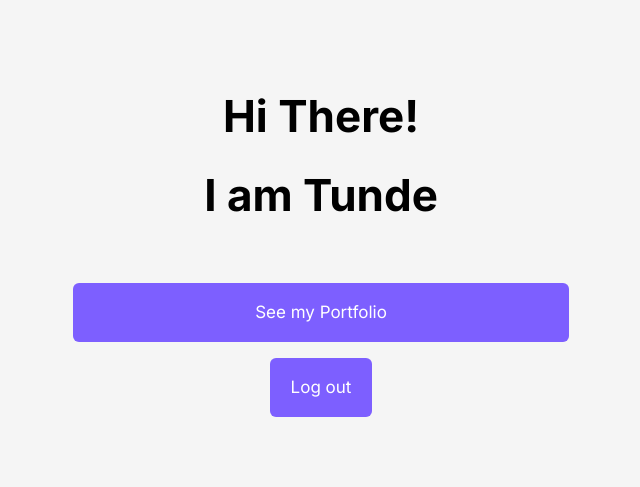
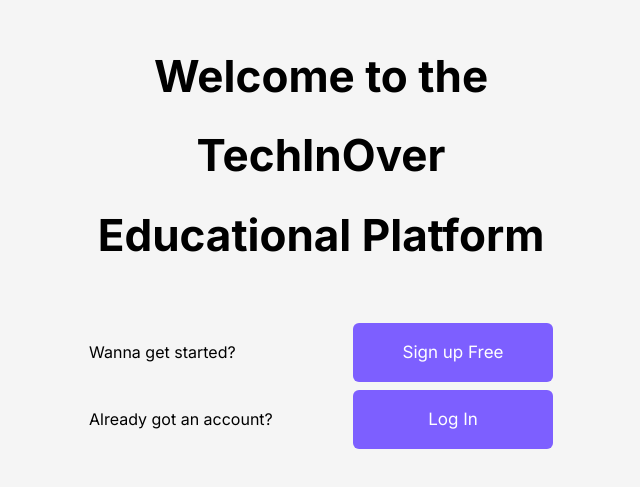
Before and after one commit to Maxinth/techIn, a Next.js app: page / in a window 1280 px wide. Before the commit this address had no page. Shown: the part 153-640 px from the top of the page, without its empty margins (319-959 px from the left). Built offline with nearby package versions, Linux system fonts and the light colour scheme; a web font is replaced by a local one.

Commit message:
refactored index

```diff
--- a/appStyled.ts
+++ b/appStyled.ts
@@ -61,15 +61,35 @@ const HomeContainer = styled.section`
   align-items: center;
   height: 100vh;
   flex-direction: column;
-  padding: 1rem;
+  padding: 1rem 2rem;
   h1 {
     text-align: center;
     line-height: 1.8;
   }
   & button + button {
     margin-top: 1rem;
-    width: unset;
+    /* width: unset; */
   }
 `;
 
-export { GlobalStyle, HomeContainer };
+const Box = styled.div`
+  display: flex;
+  justify-content: space-between;
+  align-items: center;
+  flex-direction: column;
+  width: 100%;
+
+  margin-bottom: 0.5rem;
+  button {
+    max-width: 200px;
+  }
+
+  @media (min-width: 520px) {
+    flex-direction: row;
+  }
+`;
+const Text = styled.p`
+  line-height: 1.8;
+`;
+
+export { GlobalStyle, HomeContainer, Box, Text };
--- a/pages/index.tsx
+++ b/pages/index.tsx
@@ -1,40 +1,20 @@
 import type { NextPage } from "next";
-import { useEffect } from "react";
 import Router from "next/router";
 import { Button, Heading } from "../components/Form/styled";
-import { deleteAllCookies } from "../utils/funcs";
-import { HomeContainer } from "../appStyled";
+import { HomeContainer, Box, Text } from "../appStyled";
 
 const Home: NextPage = () => {
-  useEffect(() => {
-    // console.log("index visited");
-    // console.log(document.cookie);
-    if (!document.cookie) {
-      // if no cookies exist take user back to /signup
-      Router.replace("/signup");
-    }
-  }, []);
-
-  const logOut = () => {
-    deleteAllCookies();
-    Router.replace("/login");
-  };
-  const handleClick = () => {
-    // clear cookie so user has to login over again
-    deleteAllCookies();
-
-    // take user to my porfolio
-    window.location.href = "https://tja.netlify.app";
-  };
-
   return (
     <HomeContainer>
-      <Heading>
-        Hi There!
-        <br /> I am Tunde
-      </Heading>
-      <Button onClick={handleClick}>See my Portfolio</Button>
-      <Button onClick={logOut}>Log out</Button>
+      <Heading>Welcome to the TechInOver Educational Platform</Heading>
+      <Box>
+        <Text>Wanna get started?</Text>
+        <Button onClick={() => Router.push("signup")}>Sign up Free</Button>
+      </Box>
+      <Box>
+        <Text>Already got an account?</Text>
+        <Button onClick={() => Router.push("/login")}>Log In</Button>
+      </Box>
     </HomeContainer>
   );
 };
```
Also changed, not shown: pages/welcome.tsx (added, +42 -0 lines).
